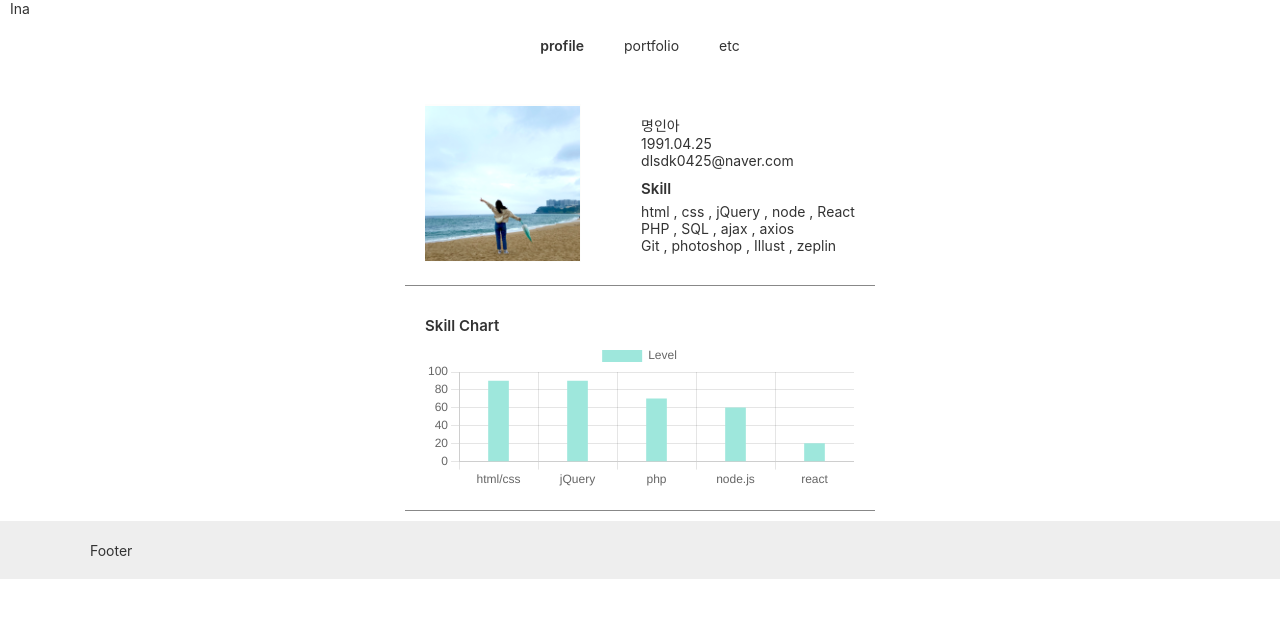
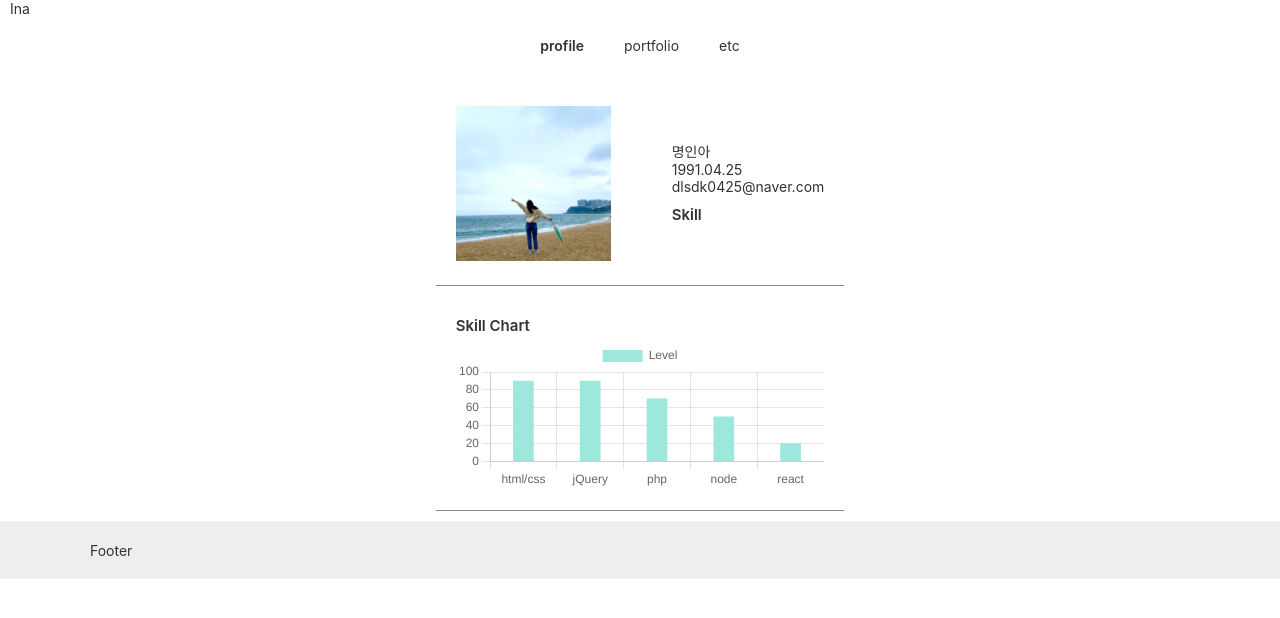
Before and after one commit to Myungina/study, a React (Create React App) app: page / in a window 1280 px wide. Shown: the top 618 px of the page. Built offline with nearby package versions, Linux system fonts and the light colour scheme.

Commit message:
231209_update

```diff
--- a/src/component/Content.js
+++ b/src/component/Content.js
@@ -35,13 +35,17 @@ export const options = {
   }
 };
 
-const labels = ["html/css", "jQuery", "php" ,  "node.js" , "react"];
+const labels = Data[1].map((val) => {
+                return val.skill;
+              });
 export const data = {
   labels,
   datasets: [
     {
       label:'Level',
-      data: [90 , 90 , 70 , 60 , 20],
+      data: Data[1].map((val) => {
+            return val.level;
+          }),
       barThickness: 20,
       borderColor: '#7ecfc2',
       backgroundColor: '#9ee7dc',
@@ -71,9 +75,7 @@ export default function Content(){
                                 </ul>
                                 <h3 className='sub_title'>Skill</h3>
                                 <p>
-                                    {items[1].front}<br/>
-                                    {items[1].back}<br/>
-                                    {items[1].etc}<br/>
+
                                 </p>
                             </div>
                         </td>
--- a/src/component/Data.js
+++ b/src/component/Data.js
@@ -4,11 +4,34 @@ const Data = [
         birthday: "1991.04.25",
         mail:"dlsdk0425@naver.com"
     },
-    {
-        front : "html , css , jQuery , node , React ",
-        back : "PHP , SQL , ajax , axios ",
-        etc : "Git , photoshop , Illust , zeplin"
-    },
+    [
+        {
+            skill: 'html/css',
+            level: 90,
+            txt:""
+        },
+        {
+            skill: 'jQuery',
+            level: 90,
+            txt:"animation작업 , slide등 UI 작업 다수"
+        },
+        {
+            skill: 'php',
+            level: 70,
+            txt:"ajax api 작업 경험 있음."
+        },
+        {
+            skill: 'node',
+            level: 50,
+            txt:"node 기반의 싱글페이지 작업 경험 있음."
+        },
+        {
+            skill: 'react',
+            level: 20,
+            txt:"개인 포트폴리오 작업"
+        }
+
+    ],
     [
         {
             thum:"port_img1",
```
